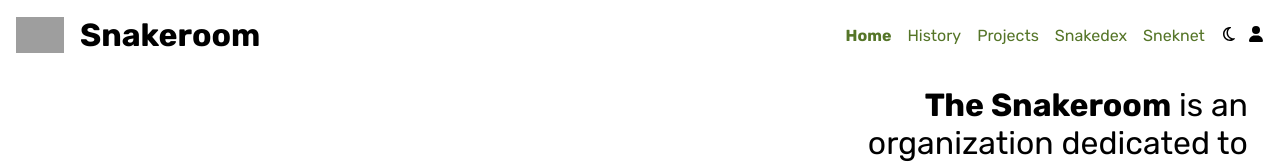
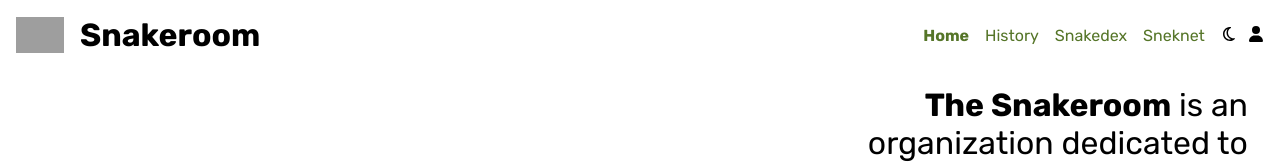
Before and after one commit to Snakeroom/Website, a Next.js app: page / in a window 1280 px wide. Shown: the top 163 px of the page. Built offline with nearby package versions, Linux system fonts and the light colour scheme; no server answers; grey boxes are pictures that could not be loaded.

Commit message:
Remove link to incomplete Projects page

```diff
--- a/components/layout.js
+++ b/components/layout.js
@@ -81,9 +81,6 @@ function Header() {
 					</li>
 					<li>
 						<HeaderNavLink href="/history">History</HeaderNavLink>
-					</li>
-					<li>
-						<HeaderNavLink href="/projects">Projects</HeaderNavLink>
 					</li>
 					<li>
 						<HeaderNavLink href="/snakedex">Snakedex</HeaderNavLink>
```
